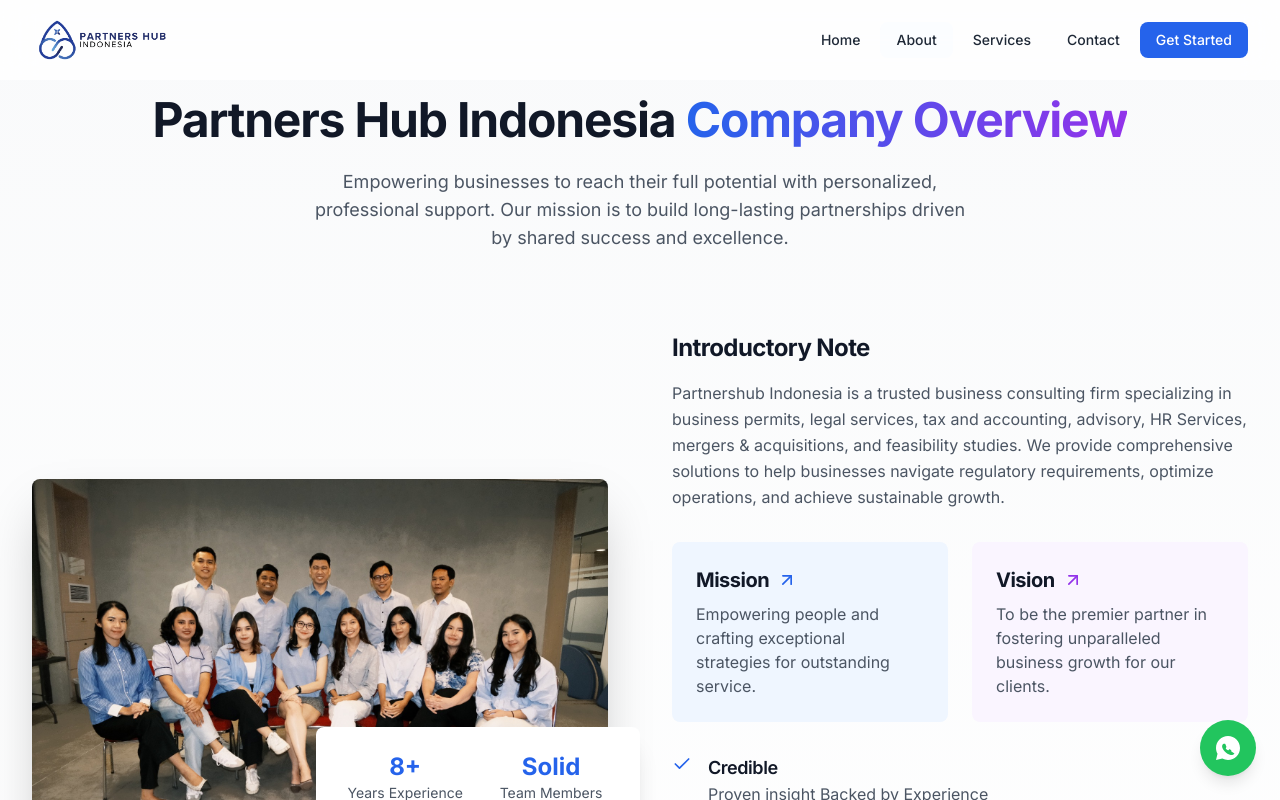
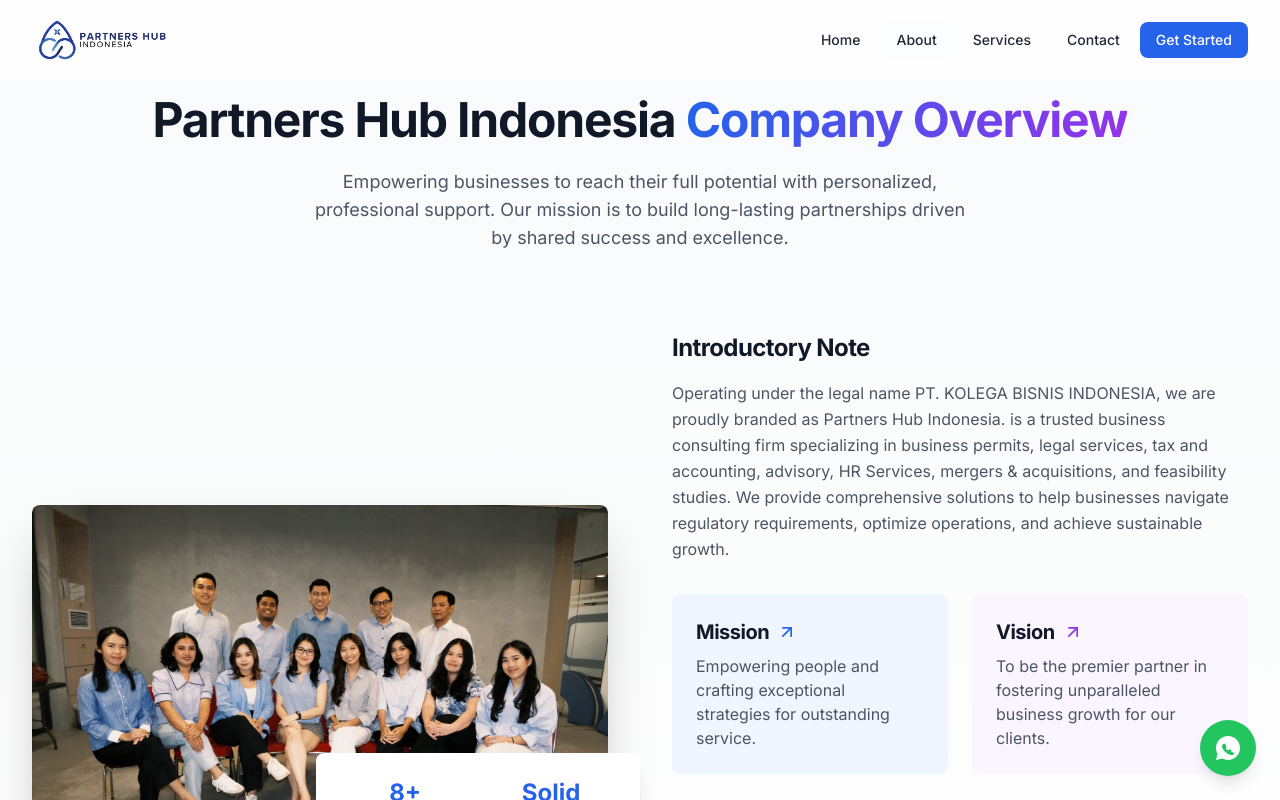
Before and after one commit to sodikinson/partnershub, a React (Vite) app: page /about in a window 1280 px wide. Shown: the top 800 px of the page. Built offline with nearby package versions, Linux system fonts and the light colour scheme.

Commit message:
add legal name PT KOLEGA BISNIS INDONESIA

```diff
--- a/src/components/About.jsx
+++ b/src/components/About.jsx
@@ -83,7 +83,7 @@
                                 Introductory Note
                             </h3>
                             <p className="text-gray-600 leading-relaxed mb-6">
-                                Partnershub Indonesia is a trusted business
+                                Operating under the legal name PT. KOLEGA BISNIS INDONESIA, we are proudly branded as Partners Hub Indonesia. is a trusted business
                                 consulting firm specializing in business
                                 permits, legal services, tax and accounting,
                                 advisory, HR Services, mergers & acquisitions,
```
